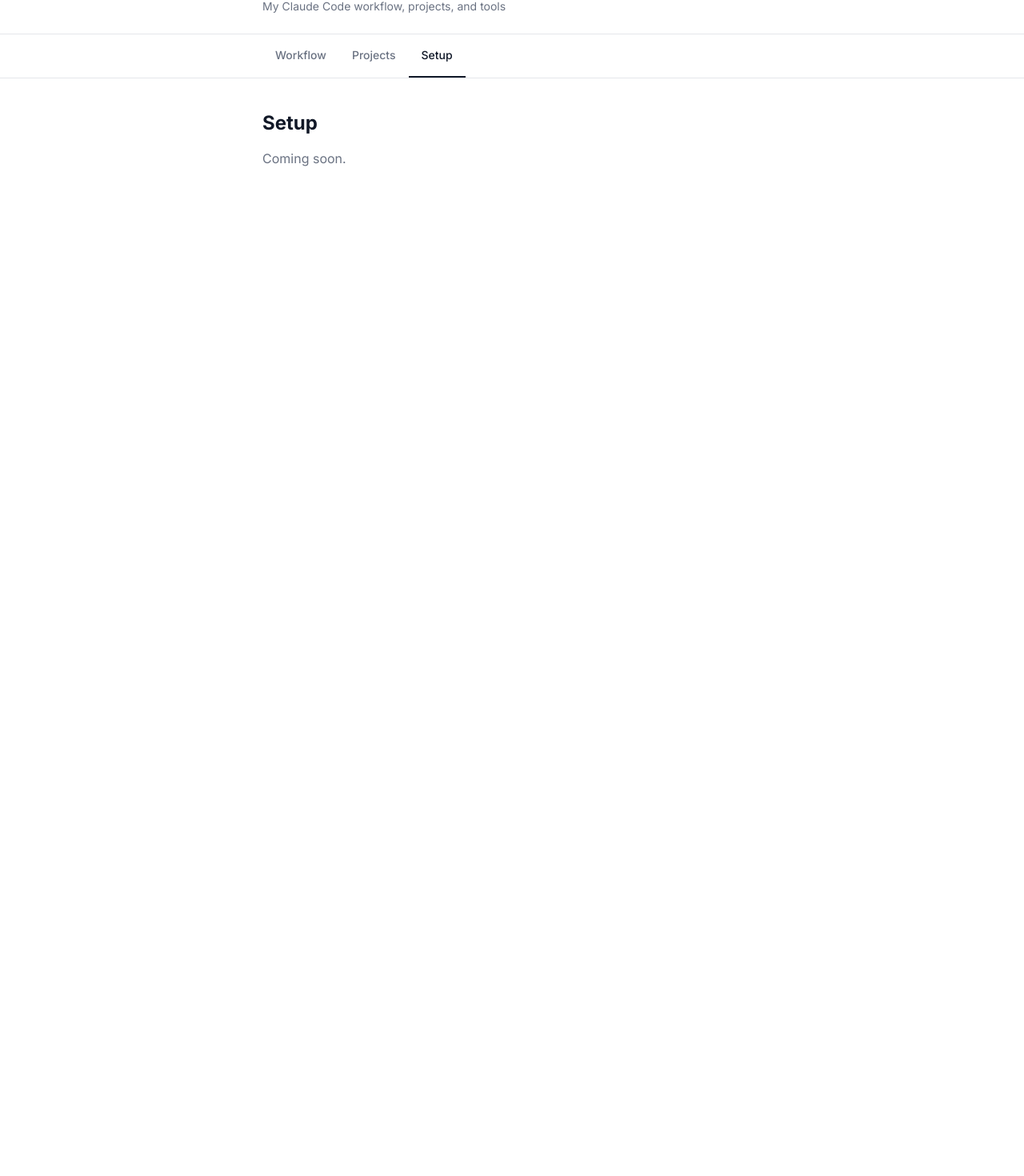
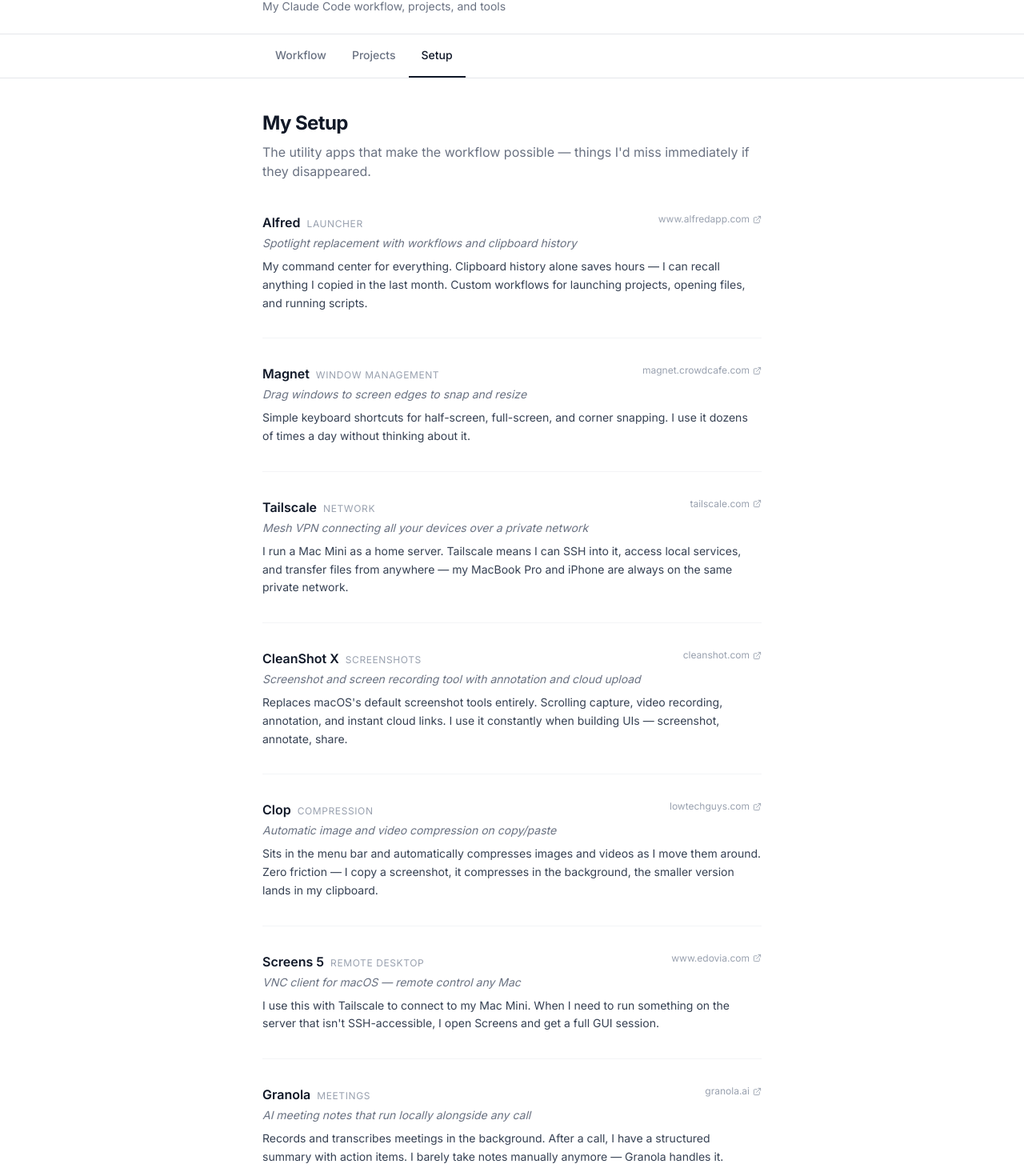
Before and after one commit to bobbyteenager89/project-showcase, a Next.js app: page /setup in a window 1280 px wide. Shown: the part 58-1528 px from the top of the page at 80% size. Before the commit the page ends 800 px from the top, so only its background shows below. Built offline with nearby package versions, Linux system fonts and the light colour scheme.

Commit message:
feat: setup tab with 7 utility apps

```diff
--- a/src/app/setup/page.tsx
+++ b/src/app/setup/page.tsx
@@ -1,8 +1,37 @@
+import { ExternalLink } from 'lucide-react';
+import { apps } from '@/lib/setup';
+
 export default function SetupPage() {
   return (
     <div>
-      <h2 className="text-2xl font-bold mb-4">Setup</h2>
-      <p className="text-gray-500">Coming soon.</p>
+      <div className="mb-10">
+        <h2 className="text-2xl font-bold tracking-tight mb-2">My Setup</h2>
+        <p className="text-gray-500">The utility apps that make the workflow possible — things I&apos;d miss immediately if they disappeared.</p>
+      </div>
+
+      <div className="space-y-8">
+        {apps.map((app) => (
+          <div key={app.name} className="border-b border-gray-100 pb-8 last:border-0 last:pb-0">
+            <div className="flex items-start justify-between mb-1">
+              <div>
+                <span className="font-semibold text-gray-900">{app.name}</span>
+                <span className="ml-2 text-xs text-gray-400 uppercase tracking-wider">{app.category}</span>
+              </div>
+              <a
+                href={app.url}
+                target="_blank"
+                rel="noopener noreferrer"
+                className="text-xs text-gray-400 hover:text-gray-600 flex items-center gap-1 flex-shrink-0 ml-4"
+              >
+                {app.url.replace('https://', '').replace('http://', '').split('/')[0]}
+                <ExternalLink size={11} />
+              </a>
+            </div>
+            <p className="text-sm text-gray-500 mb-2 italic">{app.tagline}</p>
+            <p className="text-sm text-gray-700 leading-relaxed">{app.why}</p>
+          </div>
+        ))}
+      </div>
     </div>
   );
 }
--- /dev/null
+++ b/src/lib/setup.ts
@@ -0,0 +1,59 @@
+export interface App {
+  name: string;
+  category: string;
+  tagline: string;
+  why: string;
+  url: string;
+}
+
+export const apps: App[] = [
+  {
+    name: 'Alfred',
+    category: 'Launcher',
+    tagline: 'Spotlight replacement with workflows and clipboard history',
+    why: "My command center for everything. Clipboard history alone saves hours — I can recall anything I copied in the last month. Custom workflows for launching projects, opening files, and running scripts.",
+    url: 'https://www.alfredapp.com',
+  },
+  {
+    name: 'Magnet',
+    category: 'Window Management',
+    tagline: 'Drag windows to screen edges to snap and resize',
+    why: "Simple keyboard shortcuts for half-screen, full-screen, and corner snapping. I use it dozens of times a day without thinking about it.",
+    url: 'https://magnet.crowdcafe.com',
+  },
+  {
+    name: 'Tailscale',
+    category: 'Network',
+    tagline: 'Mesh VPN connecting all your devices over a private network',
+    why: "I run a Mac Mini as a home server. Tailscale means I can SSH into it, access local services, and transfer files from anywhere — my MacBook Pro and iPhone are always on the same private network.",
+    url: 'https://tailscale.com',
+  },
+  {
+    name: 'CleanShot X',
+    category: 'Screenshots',
+    tagline: 'Screenshot and screen recording tool with annotation and cloud upload',
+    why: "Replaces macOS's default screenshot tools entirely. Scrolling capture, video recording, annotation, and instant cloud links. I use it constantly when building UIs — screenshot, annotate, share.",
+    url: 'https://cleanshot.com',
+  },
+  {
+    name: 'Clop',
+    category: 'Compression',
+    tagline: 'Automatic image and video compression on copy/paste',
+    why: "Sits in the menu bar and automatically compresses images and videos as I move them around. Zero friction — I copy a screenshot, it compresses in the background, the smaller version lands in my clipboard.",
+    url: 'https://lowtechguys.com/clop',
+  },
+  {
+    name: 'Screens 5',
+    category: 'Remote Desktop',
+    tagline: 'VNC client for macOS — remote control any Mac',
+    why: "I use this with Tailscale to connect to my Mac Mini. When I need to run something on the server that isn't SSH-accessible, I open Screens and get a full GUI session.",
+    url: 'https://www.edovia.com/en/screens-mac/',
+  },
+  {
+    name: 'Granola',
+    category: 'Meetings',
+    tagline: 'AI meeting notes that run locally alongside any call',
+    why: "Records and transcribes meetings in the background. After a call, I have a structured summary with action items. I barely take notes manually anymore — Granola handles it.",
+    url: 'https://granola.ai',
+  },
+];
```
